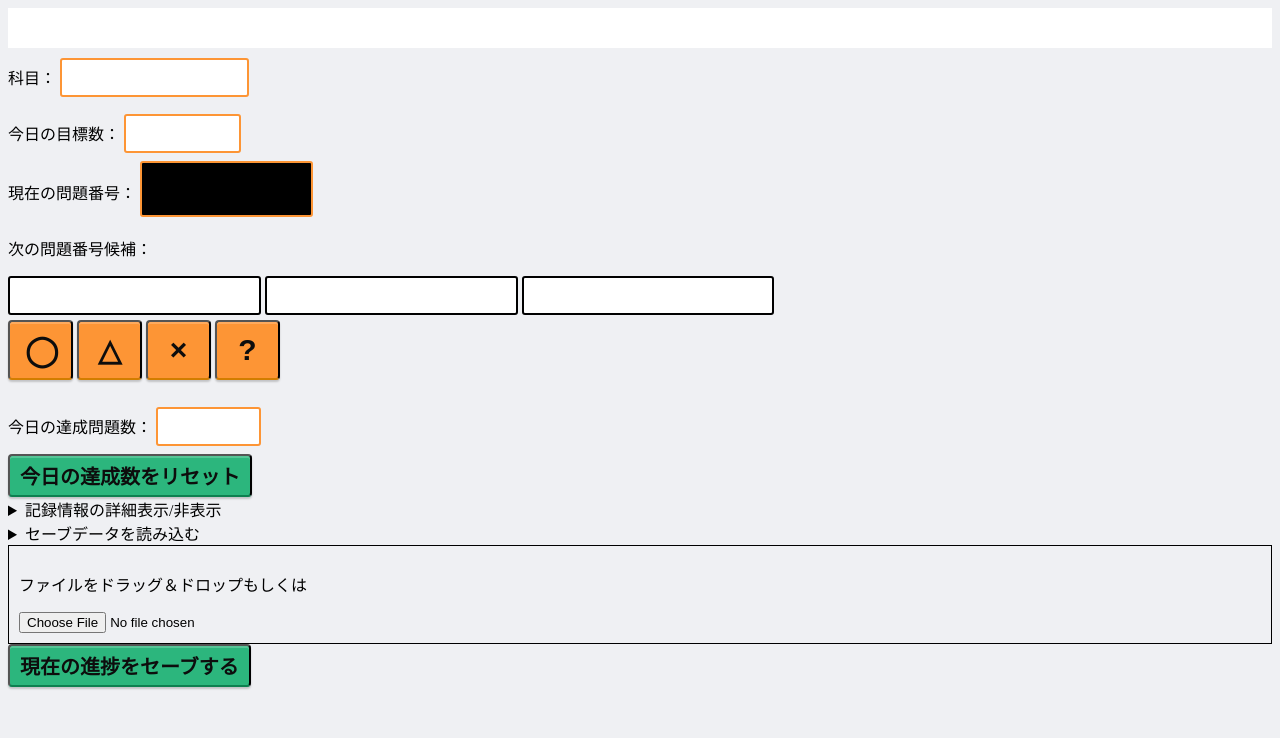
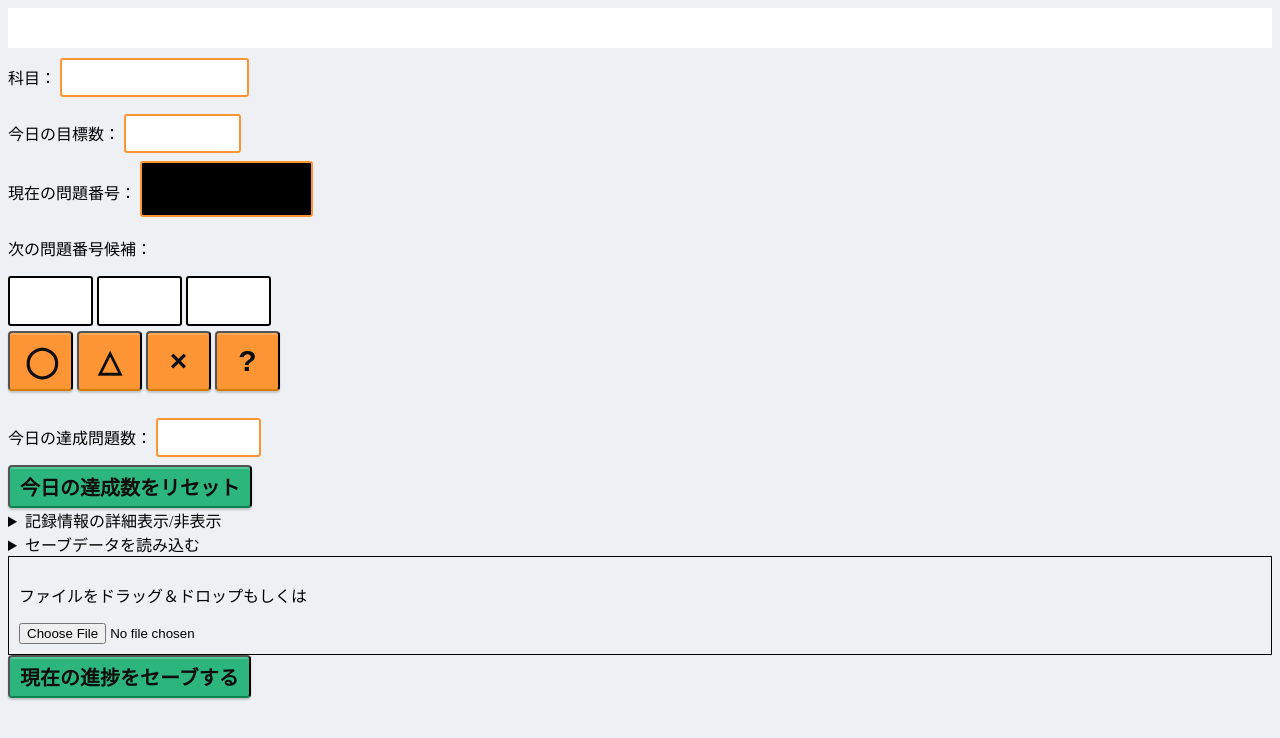
Before and after one commit to Chromasan/study-logger, a plain HTML site: page index.html in a window 1280 px wide. Drawn offline with Linux system fonts and the light colour scheme.

Commit message:
Add files via upload

```diff
--- a/style.css
+++ b/style.css
@@ -96,8 +96,8 @@ progress::-moz-progress-bar {
   vertical-align: middle;
   -webkit-appearance: none;
   font-size:20px;
-  height:10%;
-  width: 20%;
+  height:50px;
+  width: 85px;
   padding: 10px;
   background-color: #ffffff;
   display: inline-block;
```
